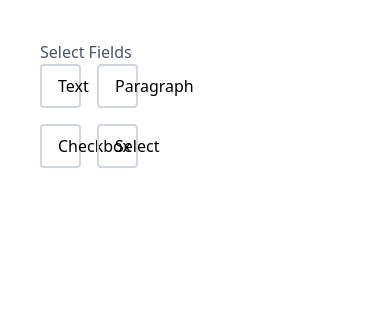
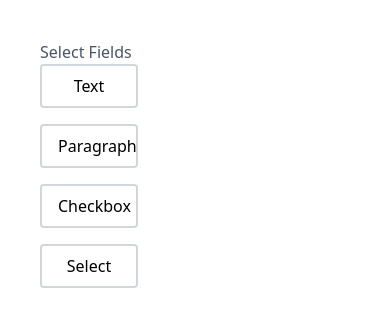
Before and after one commit to selenax/formVibes, a React (Vite) app: page / in a window 390 px wide. Shown: the top 326 px of the page. Built offline with nearby package versions, Linux system fonts and the light colour scheme.

Commit message:
feat: made sidebar responsive for mobile screens

```diff
--- a/src/components/Sidebar.jsx
+++ b/src/components/Sidebar.jsx
@@ -3,10 +3,10 @@ function Sidebar({ onAddField }) {
   return (
     <div>
       <p className="text-gray-600">Select Fields</p>
-      <div className="grid grid-cols-2 gap-4">
+      <div className="grid grid-cols-1 sm:grid-cols-2 gap-4">
         {fieldTypes.map((type) => (
           <button
-            className="btn-primary"
+            className="btn-primary w-full text-center"
             key={type}
             onClick={() => onAddField(type)}
           >
```
